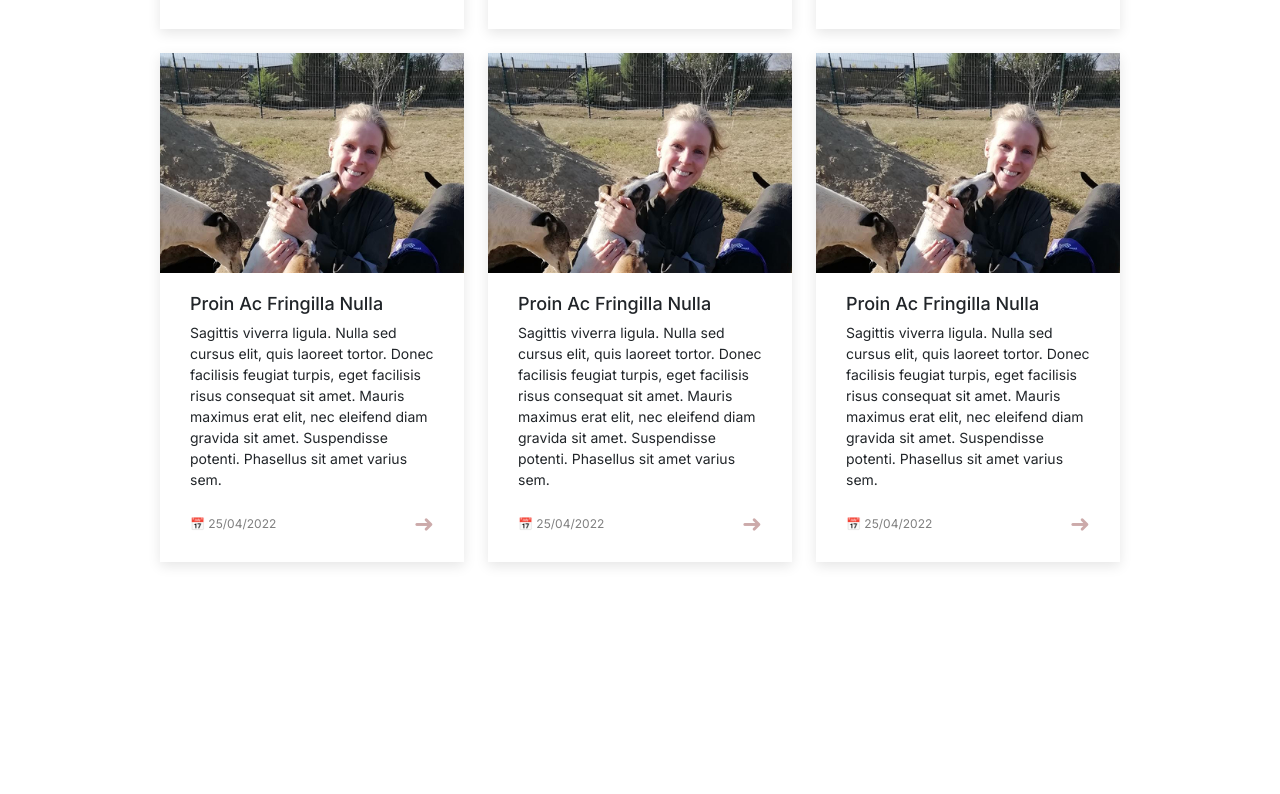
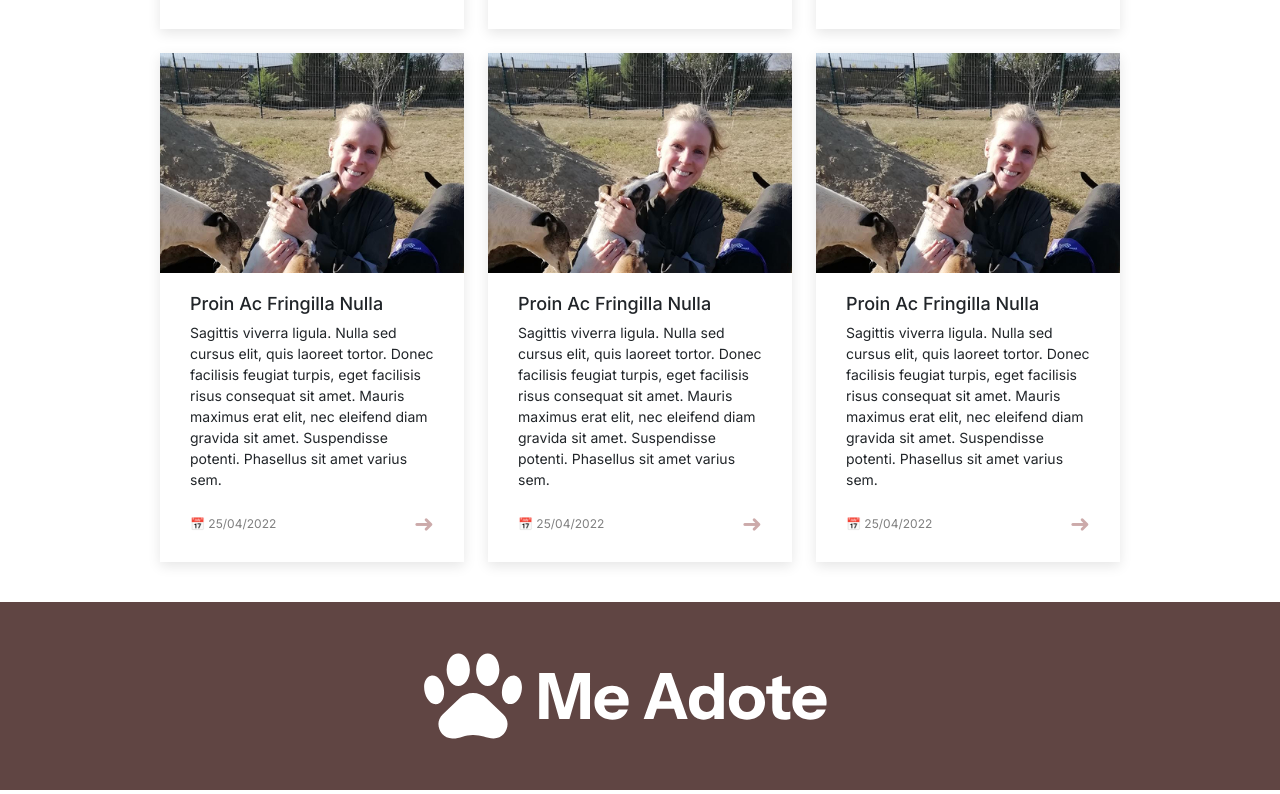
Before and after one commit to natSchlegel/adotar, a React (Vite) app: page /#/ in a window 1280 px wide. Shown: the part 1871-2665 px from the top of the page. Built offline with nearby package versions, Linux system fonts and the light colour scheme.

Commit message:
new commit

```diff
--- a/src/footer.jsx
+++ b/src/footer.jsx
@@ -1,18 +1,11 @@
-import React from 'react'
+import React from 'react';
+import Logo from "../img/logoinline.svg";
 
 const Footer = () => {
   return (
-    <div>
-      <br/>
-
-      <br/>
-      <br/>
-      <br/>
-      <br/>
-      <br/>
-      <br/>
-      <br/>
-    </div>
+    <div style={{ backgroundColor: "#604543", display: "flex", justifyContent: "center" }}>
+<img src={Logo} style={{ padding: "40px"}} />
+</div>
   )
 }
 
--- a/src/home.module.css
+++ b/src/home.module.css
@@ -1,14 +1,3 @@
-.contentWrapper {
-    font-family: "Inter", serif;
-    display: flex;
-    flex-direction: column;
-    align-items: center;
-    justify-content: center;
-    position: relative;
-    padding: 50px 0;
-    margin: 50px 0;
-}
-
 .phraseDiv{
     font-family: "Inter", serif;
     display: flex;
```
